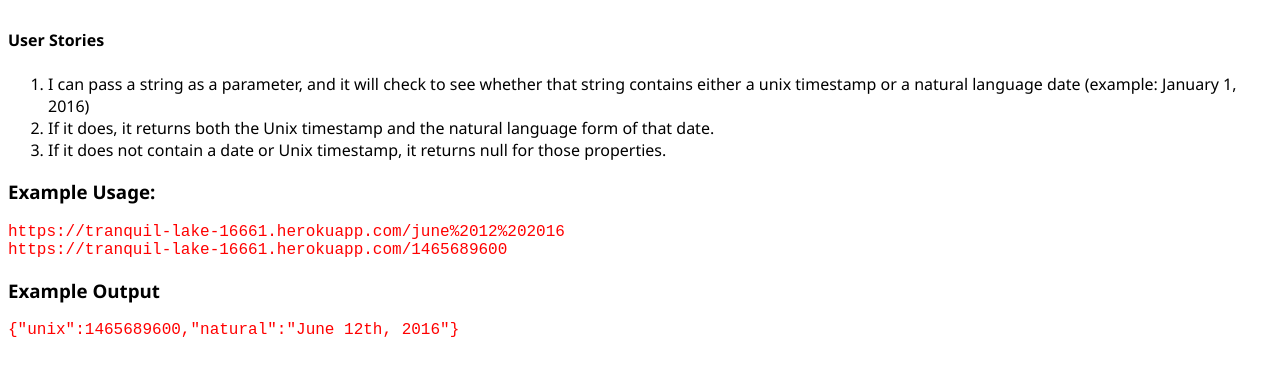
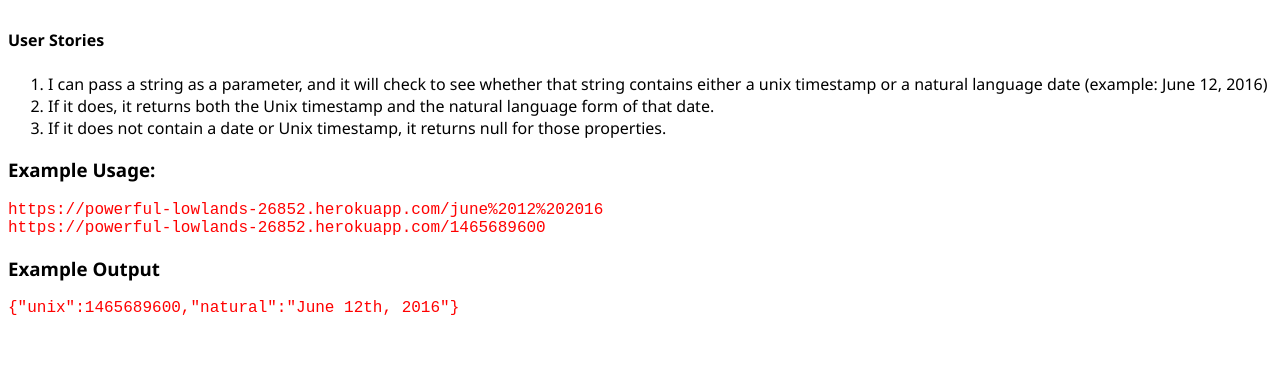
Before and after one commit to ckm100/Timestamp-Microservice, a website: page public/index.html in a window 1280 px wide. Shown: the part 100-476 px from the top of the page. Drawn offline with Linux system fonts and the light colour scheme.

Commit message:
Initial Commit

```diff
--- a/public/index.html
+++ b/public/index.html
@@ -14,7 +14,7 @@
 
     <ol>
 
-        <li>I can pass a string as a parameter, and it will check to see whether that string contains either a unix timestamp or a natural language date (example: January 1, 2016)</li>
+        <li>I can pass a string as a parameter, and it will check to see whether that string contains either a unix timestamp or a natural language date (example: June 12, 2016)</li>
 
         <li>If it does, it returns both the Unix timestamp and the natural language form of that date.</li>
 
@@ -24,8 +24,8 @@
 
     <h3>Example Usage:</h3>
 
-    <code>https://tranquil-lake-16661.herokuapp.com/june%2012%202016</code>
-    <code>https://tranquil-lake-16661.herokuapp.com/1465689600</code>
+    <code>https://powerful-lowlands-26852.herokuapp.com/june%2012%202016</code>
+    <code>https://powerful-lowlands-26852.herokuapp.com/1465689600</code>
 
     <h3>Example Output</h3>
 
```
Also changed, not shown: README.md.
